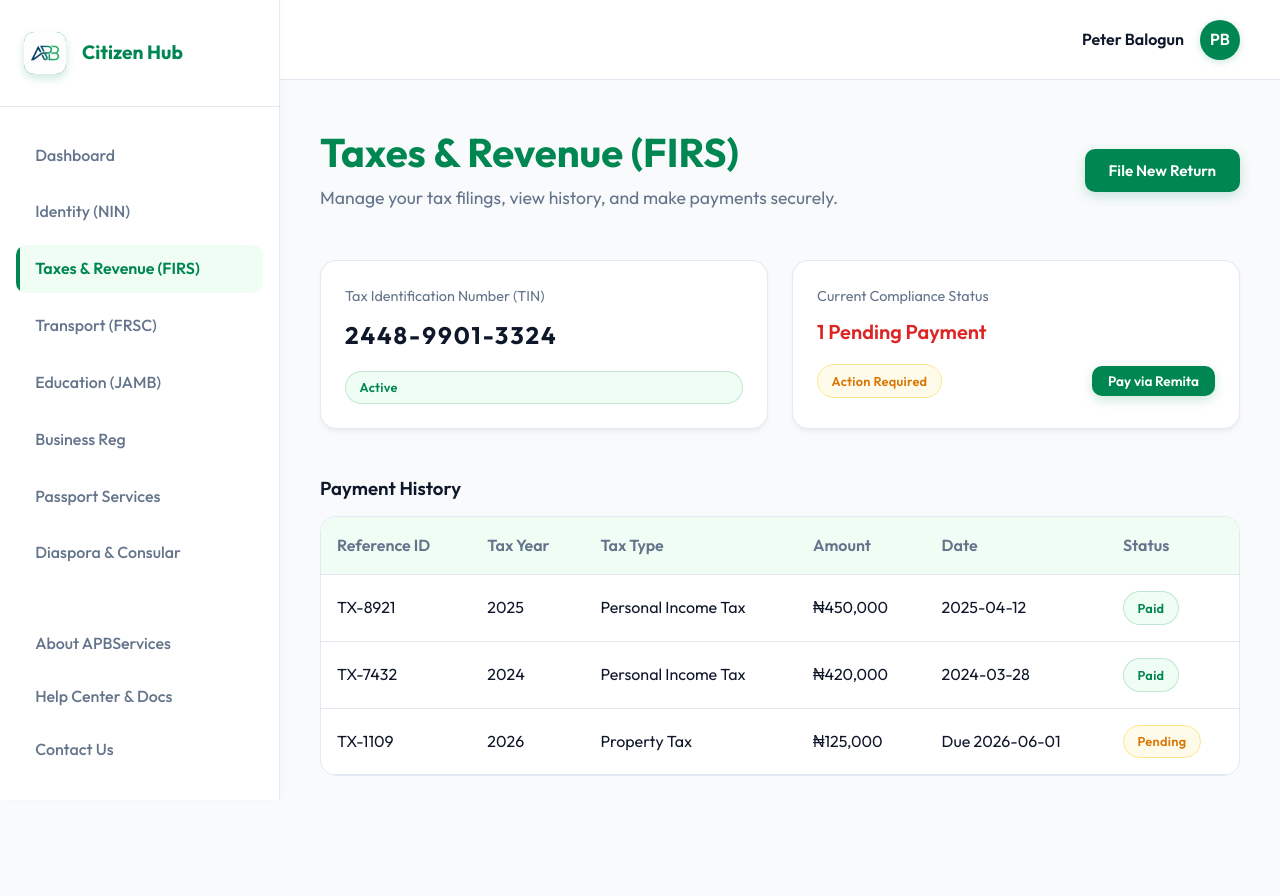
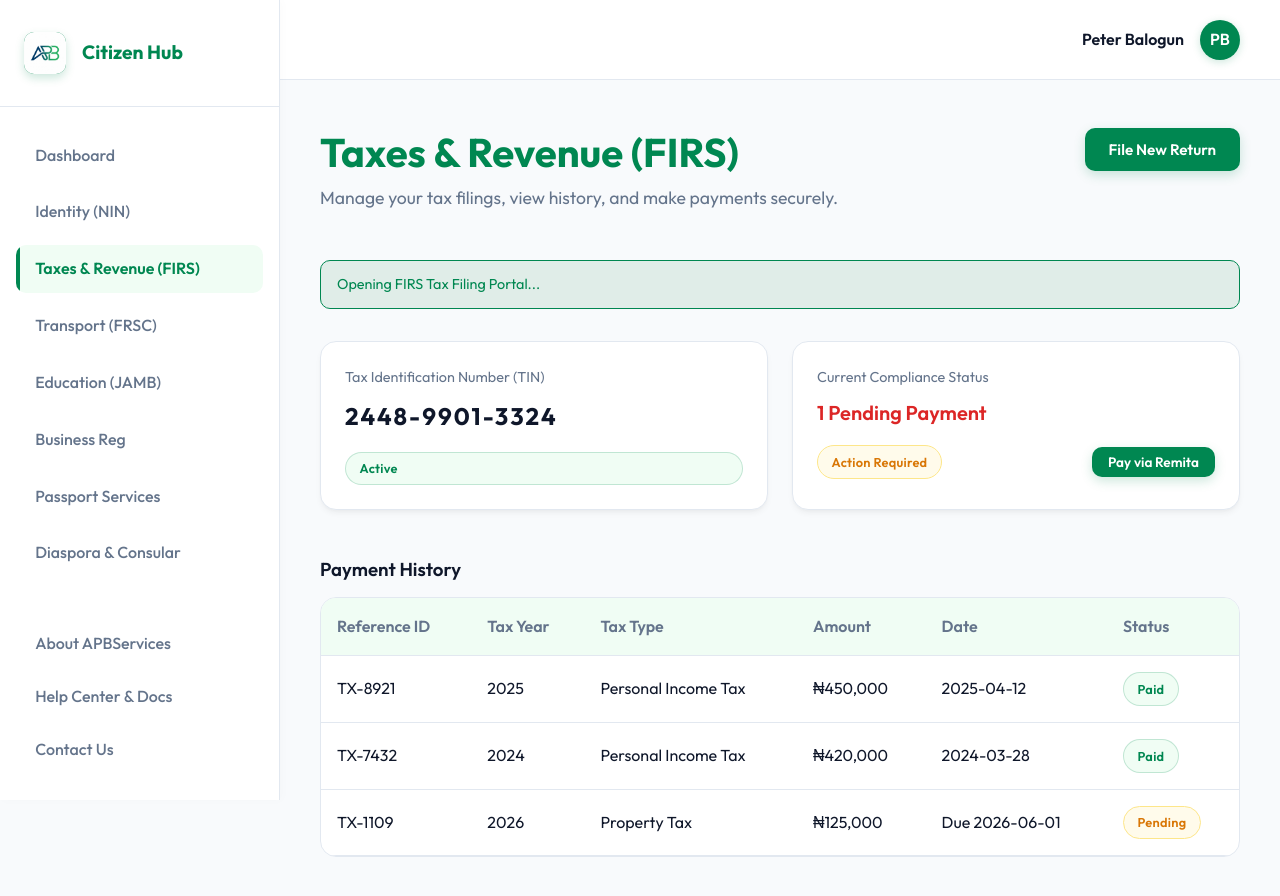
Before and after one commit to Schynam/APBServices, a React (Vite) app: page /taxes in a window 1280 px wide. Both pictures are taken after a click on the button "File New Return". Shown: the top 896 px of the page. Before the commit the page ends 824 px from the top, so only its background shows below. Built offline with nearby package versions, Linux system fonts and the light colour scheme.

Commit message:
Added interactive action button to Taxes page

```diff
--- a/src/pages/Taxes.jsx
+++ b/src/pages/Taxes.jsx
@@ -6,6 +6,7 @@ import StatusBadge from '../components/StatusBadge';
 const Taxes = () => {
     const [isModalOpen, setIsModalOpen] = useState(false);
     const [hasPaid, setHasPaid] = useState(false);
+    const [actionMessage, setActionMessage] = useState('');
 
     const taxHistory = [
         { id: 'TX-8921', year: '2025', type: 'Personal Income Tax', amount: '₦450,000', status: 'Paid', date: '2025-04-12' },
@@ -27,15 +28,26 @@ const Taxes = () => {
         if (success) setHasPaid(true);
     };
 
+    const handleAction = (message) => {
+        setActionMessage(message);
+        setTimeout(() => setActionMessage(''), 3000);
+    };
+
     return (
         <div className="animate-fade-in">
-            <div className="mb-8" style={{ display: 'flex', justifyContent: 'space-between', alignItems: 'center' }}>
+            <div className="mb-8" style={{ display: 'flex', justifyContent: 'space-between', alignItems: 'flex-start', flexWrap: 'wrap', gap: '1rem' }}>
                 <div>
-                    <h1 style={{ color: 'var(--primary)' }}>Taxes & Revenue (FIRS)</h1>
-                    <p>Manage your tax filings, view history, and make payments securely.</p>
+                    <h1 style={{ color: 'var(--primary)', marginBottom: '0.5rem' }}>Taxes & Revenue (FIRS)</h1>
+                    <p style={{ color: 'var(--text-muted)' }}>Manage your tax filings, view history, and make payments securely.</p>
                 </div>
-                <button className="btn btn-primary">File New Return</button>
+                <button className="btn btn-primary" onClick={() => handleAction('Opening FIRS Tax Filing Portal...')}>File New Return</button>
             </div>
+
+            {actionMessage && (
+                <div className="animate-fade-in" style={{ marginBottom: '2rem', padding: '0.75rem 1rem', background: 'rgba(21, 128, 61, 0.1)', color: 'var(--primary)', borderRadius: 'var(--radius-md)', border: '1px solid var(--primary)', fontSize: '0.9rem' }}>
+                    {actionMessage}
+                </div>
+            )}
 
             <div className="services-grid" style={{ marginBottom: '3rem' }}>
                 <div className="service-card" style={{ padding: '1.5rem' }}>
```
